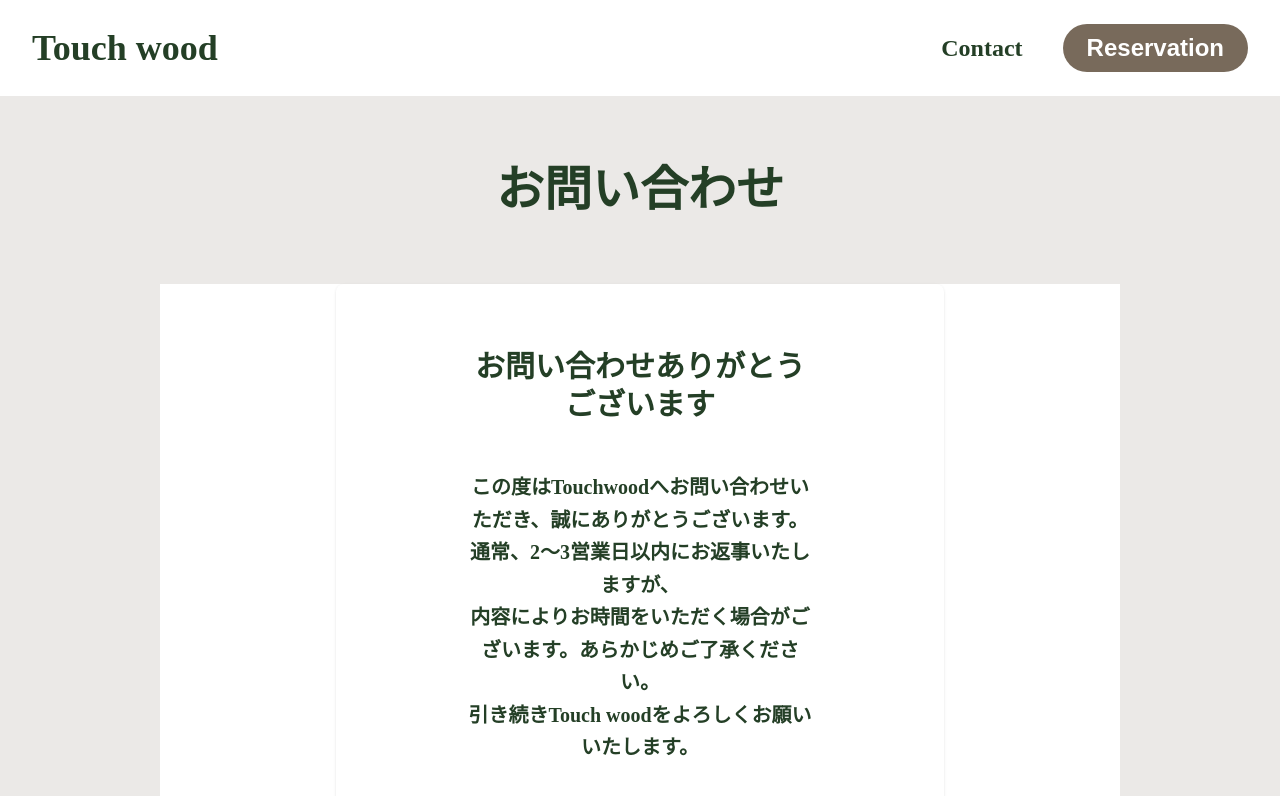
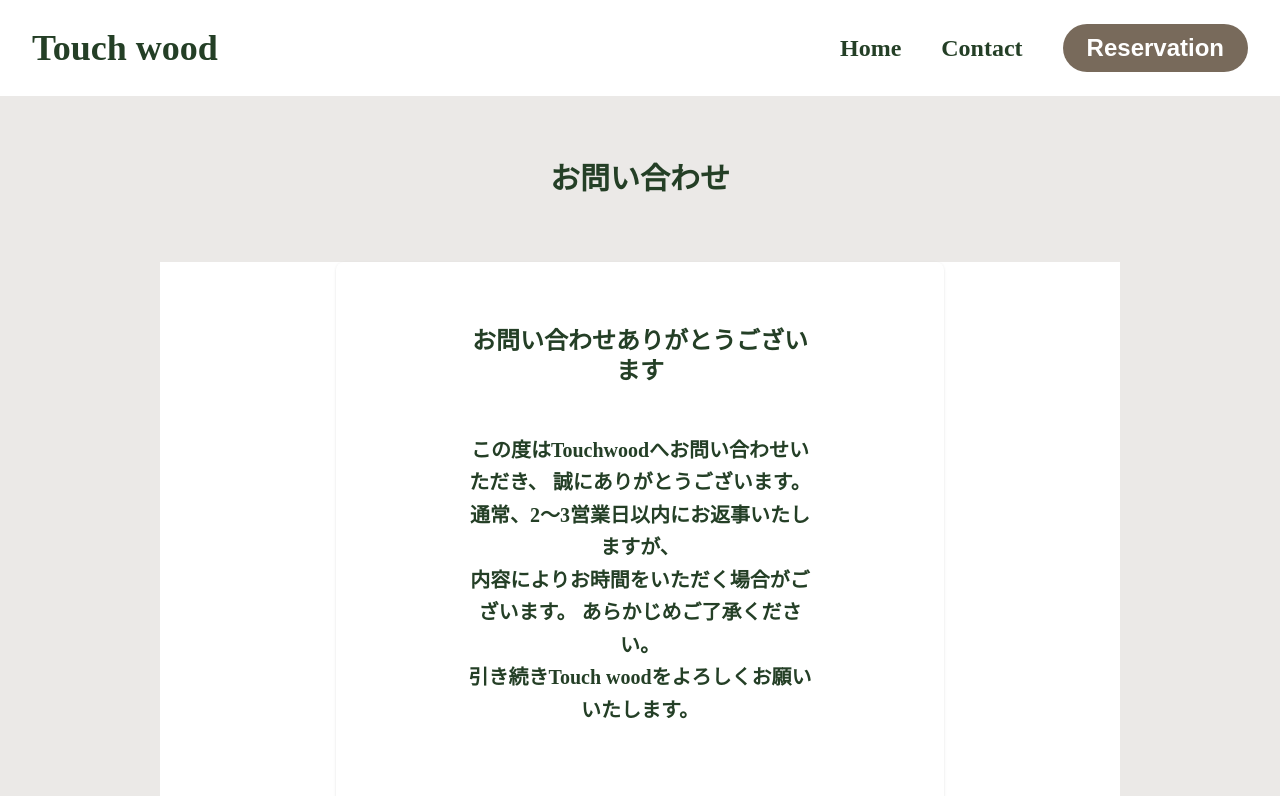
Before and after one commit to arp-y-kuromi/Touchwood, a Next.js app: page /contact/success in a window 1280 px wide. Shown: the top 796 px of the page. Built offline with nearby package versions, Linux system fonts and the light colour scheme; a web font is replaced by a local one.

Commit message:
レビュー対応

```diff
--- a/src/app/contact/page.tsx
+++ b/src/app/contact/page.tsx
@@ -59,7 +59,7 @@ export default function Page() {
     <div className="w-full min-h-screen">
       <div className="mx-auto px-4 sm:px-6 md:px-8 lg:px-16 xl:px-40 py-8 sm:py-12 md:py-16">
         {/* タイトル */}
-        <div className="text-center text-Main-Green-2 text-3xl md:text-5xl font-black font-['Noto_Serif_JP'] leading-9 pb-5 md:pb-10">
+        <div className="text-center text-Main-Green-2 text-xl md:text-3xl font-black font-['Noto_Serif_JP'] leading-9 pb-5 md:pb-10">
           お問い合わせ
         </div>
 
--- a/src/app/contact/success/page.tsx
+++ b/src/app/contact/success/page.tsx
@@ -13,7 +13,7 @@ export default function Page() {
     <div className="w-full md:min-h-screen">
       <div className="mx-autopx-4 px-4 sm:px-6 md:px-8 lg:px-16 xl:px-40 py-8 sm:py-12 md:py-16">
         {/* メインタイトル */}
-        <div className="text-center text-Main-Green-2 text-3xl sm:text-4xl md:text-5xl font-black font-['Noto_Serif_JP'] leading-tight mb-8 sm:mb-12 md:mb-16">
+        <div className="text-center text-Main-Green-2 text-xl sm:text-2xl md:text-3xl font-black font-['Noto_Serif_JP'] leading-tight mb-8 sm:mb-12 md:mb-16">
           お問い合わせ
         </div>
 
@@ -21,21 +21,23 @@ export default function Page() {
         <div className="mx-auto max-w-6xl px-4 sm:px-8 md:px-16 lg:px-44 bg-white">
           <div className="px-4 sm:px-8 md:px-16 lg:px-32 py-8 sm:py-12 md:py-16 rounded-lg shadow-sm flex flex-col justify-center items-center gap-6 sm:gap-8 md:gap-12">
             {/* サブタイトル */}
-            <div className="text-center text-Main-Green-2 text-2xl sm:text-3xl font-black font-['Noto_Serif_JP'] leading-tight">
+            <div className="text-center text-Main-Green-2 text-xl sm:text-2xl font-black font-['Noto_Serif_JP'] leading-tight">
               お問い合わせありがとうございます
             </div>
 
             {/* メッセージ */}
             <div className="text-center text-Main-Green-2 text-lg sm:text-xl font-bold font-['Noto_Serif_JP'] leading-relaxed">
-              この度はTouchwoodへお問い合わせいただき、誠にありがとうございます。
-              <br className="hidden sm:block" />
+              この度はTouchwoodへお問い合わせいただき、
+              誠にありがとうございます。
+              <br className="block" />
               <span className="sm:hidden"> </span>
               通常、2～3営業日以内にお返事いたしますが、
               <br className="hidden sm:block" />
               <span className="sm:hidden"> </span>
-              内容によりお時間をいただく場合がございます。あらかじめご了承ください。
-              <br className="hidden sm:block" />
-              <span className="sm:hidden"> </span>
+              内容によりお時間をいただく場合がございます。
+              あらかじめご了承ください。
+              <br className="block" />
+              <span className="hidden"> </span>
               引き続きTouch woodをよろしくお願いいたします。
             </div>
 
--- a/src/layout/header/index.tsx
+++ b/src/layout/header/index.tsx
@@ -31,6 +31,14 @@ const Header: React.FC = () => {
           </Link>
 
           <nav className="flex items-center gap-10">
+            <Link
+              href="/"
+              className="relative text-Main-Green-2 text-2xl font-black font-['Noto_Serif_JP'] hover:opacity-70 transition-opacity duration-300 group"
+            >
+              Home
+              {/* ホバー時の下線アニメーション */}
+              <span className="absolute left-1/2 bottom-0 w-0 h-0.5 bg-Main-Green-2 transform -translate-x-1/2 transition-all duration-300 ease-out group-hover:w-full"></span>
+            </Link>
             <Link
               href="/contact"
               className="relative text-Main-Green-2 text-2xl font-black font-['Noto_Serif_JP'] hover:opacity-70 transition-opacity duration-300 group"
@@ -102,6 +110,15 @@ const Header: React.FC = () => {
         >
           <div className="p-4">
             <Link
+              href="/"
+              onClick={() => setIsMenuOpen(false)}
+              className="block w-full text-center py-3 text-Main-Green-2 text-sm font-bold font-['Noto_Serif_JP'] hover:opacity-70 transition-opacity duration-300"
+            >
+              Home
+            </Link>
+          </div>
+          <div className="p-4">
+            <Link
               href="/contact"
               onClick={() => setIsMenuOpen(false)}
               className="block w-full text-center py-3 text-Main-Green-2 text-sm font-bold font-['Noto_Serif_JP'] hover:opacity-70 transition-opacity duration-300"
```
